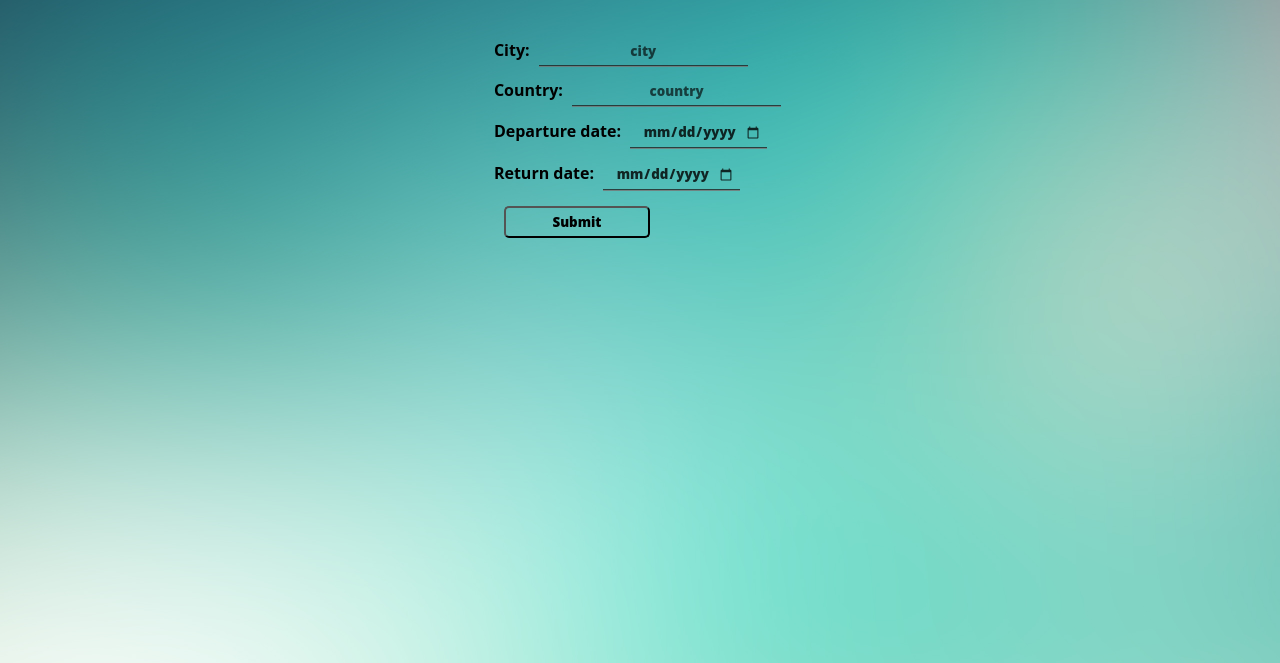
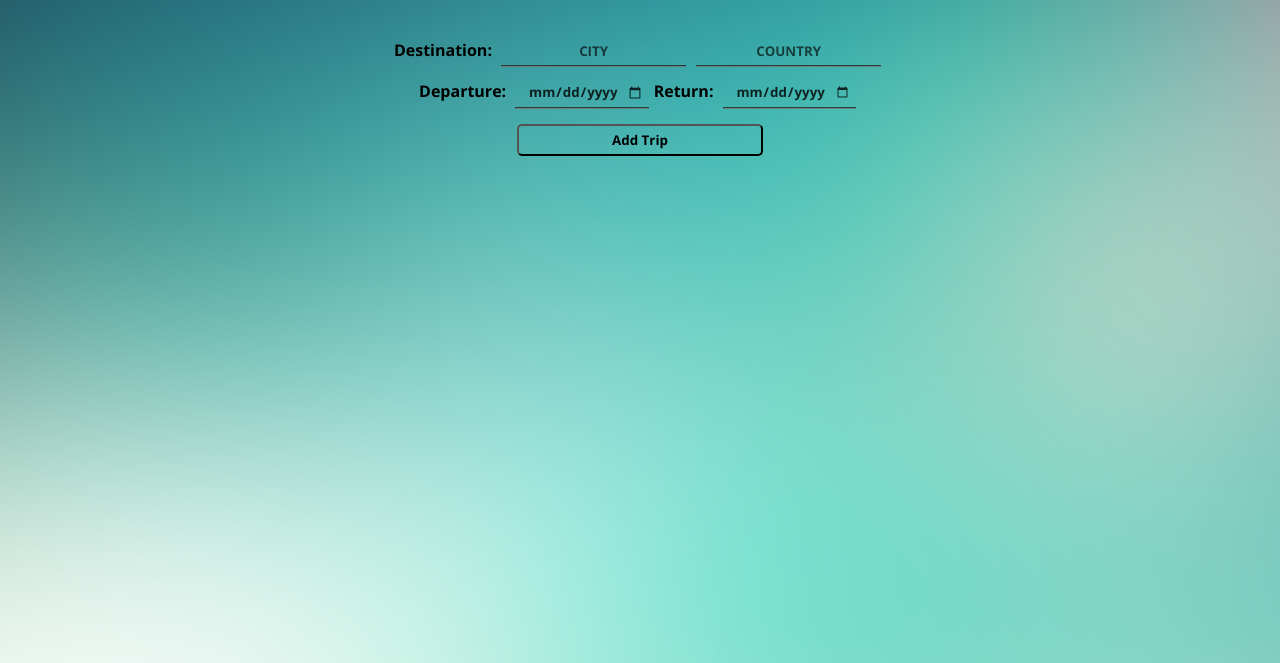
Before and after one commit to NickRenaud74/travel-app, a website built with webpack: page src/client/views/index.html in a window 1280 px wide. Shown: the part 137-800 px from the top of the page. Built offline with nearby package versions, Linux system fonts and the light colour scheme.

Commit message:
refactor: update class names on div elements

```diff
--- a/src/client/views/index.html
+++ b/src/client/views/index.html
@@ -5,6 +5,7 @@
     <meta http-equiv="X-UA-Compatible" content="IE=edge">
     <title>Travel App</title>
     <meta name="viewport" content="width=device-width, initial-scale=1">
+    <link href="https://fonts.googleapis.com/css2?family=Open+Sans:wght@400;700&display=swap" rel="stylesheet">
 </head>
 
 <body>
@@ -17,24 +18,29 @@
     <!--Form -->
 
     <form action="#">
-        <div>
-            <label for="city">City: </label>
-            <input type="text" id="city" placeholder="city" required>
+        <div class="destination">
+            <div class="dest-city">
+                <label for="city">Destination:</label>
+                <input type="text" id="city" placeholder="CITY" required>
+            </div>
+            <div class="dest-country">
+                <input type="text" id="country" placeholder="COUNTRY" required>
+            </div>
         </div>
-        <div>
-            <label for="country">Country: </label>
-            <input type="text" id="country" placeholder="country" required>
+
+        <div class="dates">
+            <div class="depart">
+                <label for="depart-date">Departure:</label>
+                <input type="date" id="depart-date" required>
+            </div>
+            <div class="return">
+                <label for="return-date">Return:</label>
+                <input type="date" id="return-date" required>
+            </div>
         </div>
-        <div>
-            <label for="depart-date">Departure date: </label>
-            <input type="date" id="depart-date" required>
-        </div>
-        <div>
-            <label for="return-date">Return date: </label>
-            <input type="date" id="return-date" required>
-        </div>
-        <div>
-            <input type="submit" id="submit">
+
+        <div class="button">
+            <input type="submit" id="submit" value="Add Trip">
         </div>
     </form>
 
```
